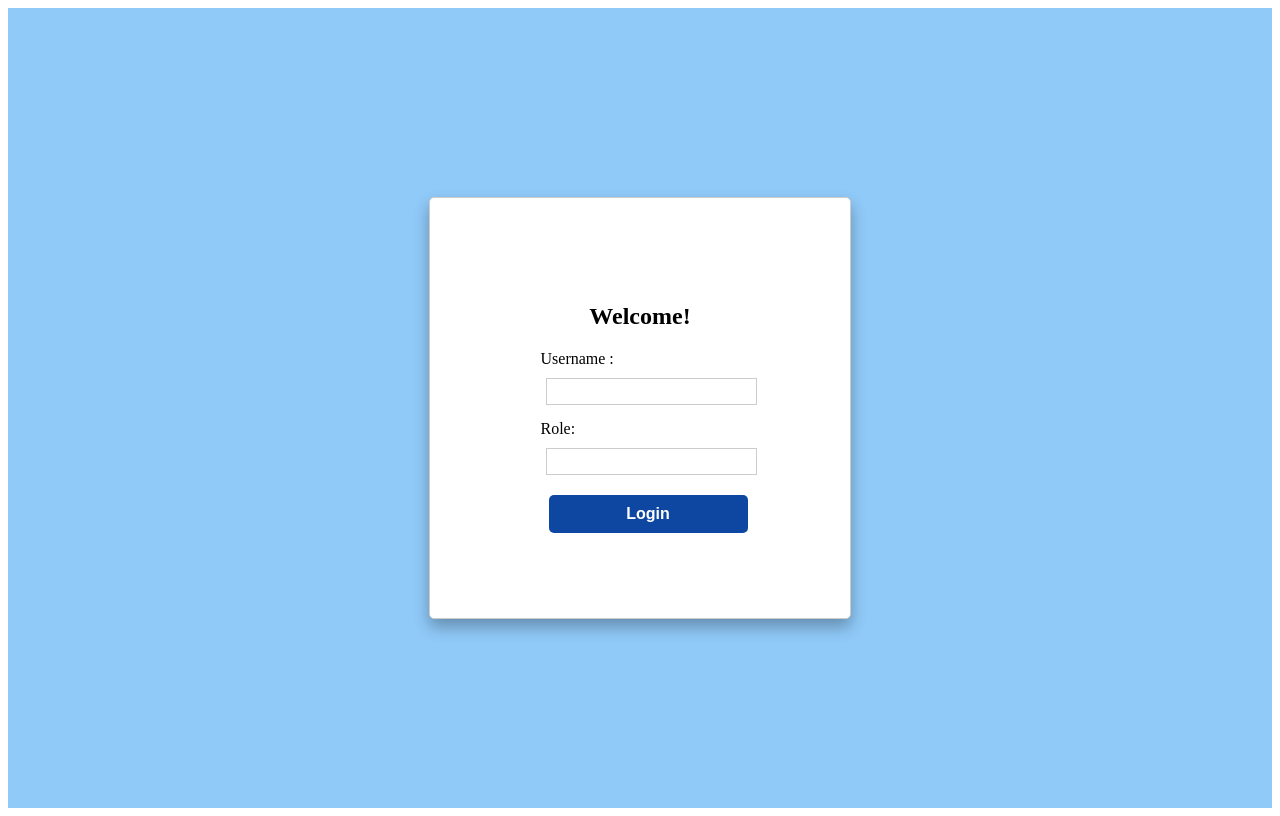
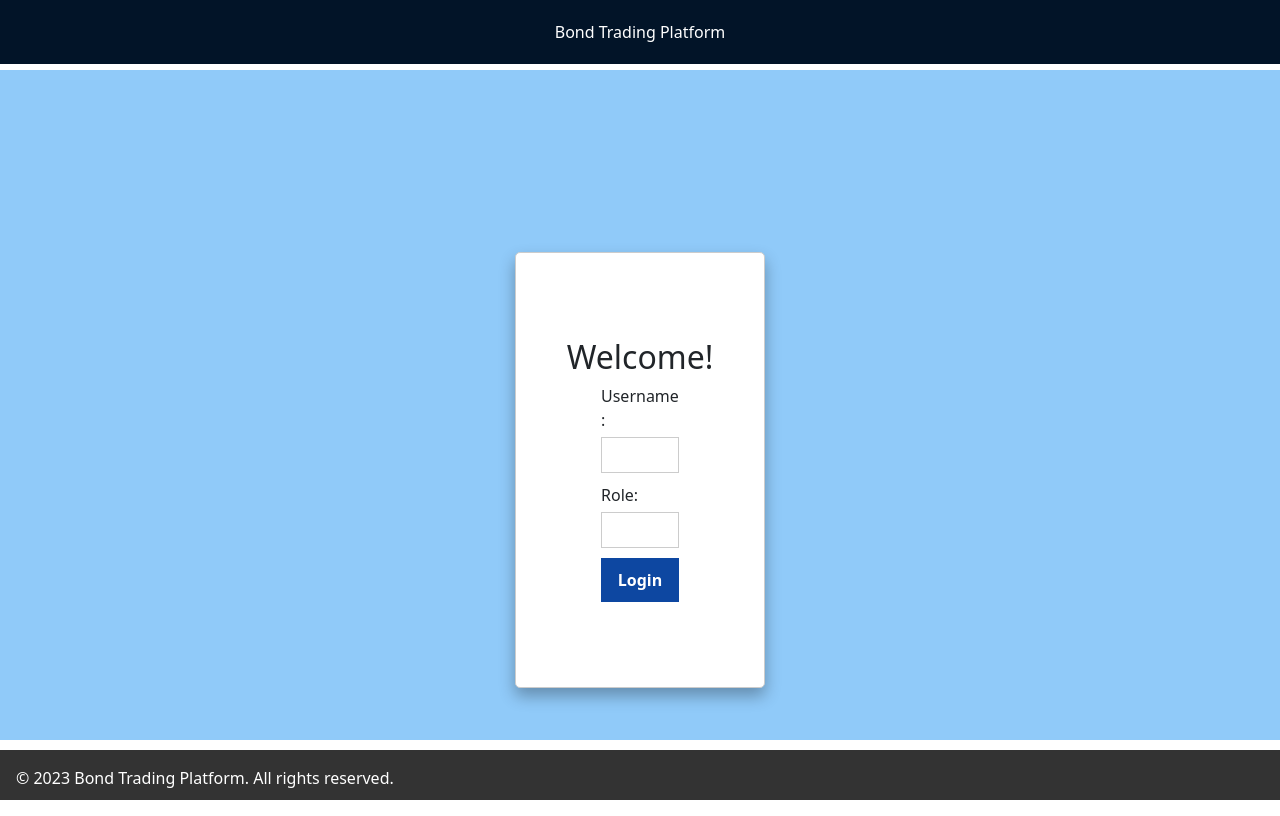
Before and after one commit to Gooner1886/Bonds-Frontend, a React (Create React App) app: page /trading-bonds-table in a window 1280 px wide. Built offline with nearby package versions, Linux system fonts and the light colour scheme.

Commit message:
SecurityDetailsTable frontend

```diff
--- a/package.json
+++ b/package.json
@@ -7,10 +7,13 @@
     "@testing-library/react": "^13.4.0",
     "@testing-library/user-event": "^13.5.0",
     "axios": "^1.4.0",
+    "bootstrap": "^5.3.1",
     "nodemon": "^3.0.1",
     "react": "^18.2.0",
     "react-dom": "^18.2.0",
+    "react-router-dom": "^6.14.2",
     "react-scripts": "5.0.1",
+    "reactstrap": "^9.2.0",
     "web-vitals": "^2.1.4"
   },
   "scripts": {
--- a/src/App.css
+++ b/src/App.css
@@ -5,7 +5,10 @@
   height: 100vh;
 }
 
-  header, nav, footer {
+
+header,
+nav,
+footer {
   background-color: #333;
   color: white;
   padding: 1rem;
@@ -29,6 +32,7 @@
 main {
   padding: 2rem;
 }
+
 button {
   padding: 8px 16px;
   margin: 5px;
@@ -48,9 +52,10 @@ button {
   border-collapse: collapse;
 }
 
-  th, td {
+th,
+td {
   border: 1px solid #ccc;
-    padding: 10px;
+  padding: 5px;
   text-align: left;
 }
 
@@ -62,3 +67,70 @@ button {
 .main {
   padding: 20px;
 }
+
+.header {
+  background-color: #021428;
+  color: #fff;
+  padding: 20px 15px;
+  text-align: center;
+  justify-content: center;
+  align-items: center;
+
+}
+
+
+.scrollable-table {
+  max-height: 400px;
+  /* Set your desired max height */
+  overflow-y: auto;
+}
+
+.table thead {
+  position: sticky;
+  top: 0;
+  background-color: white;
+}
+
+/* .body {
+  position: fixed;
+  top: 0;
+  left: 0;
+  right: 0;
+  bottom: 0;
+  z-index: 1000;
+  width: 100%;
+  height: 100vh;
+  overflow: hidden;
+} */
+
+.body {
+  height: 100%;
+  width: 100%;
+}
+
+.bodyh {
+  position: absolute;
+  top: 0px;
+  left: 0px;
+  height: 200px;
+  right: 0px;
+  overflow: hidden;
+}
+
+.bodyc {
+  position: absolute;
+  top: 70px;
+  bottom: 60px;
+  left: 0px;
+  right: 0px;
+  overflow: hidden;
+}
+
+.bodyf {
+  position: absolute;
+  bottom: 0px;
+  height: 50px;
+  left: 0px;
+  right: 0px;
+  overflow: hidden;
+}
--- a/src/App.js
+++ b/src/App.js
@@ -1,27 +1,40 @@
-import './App.css';
-import LoginPage from './components/LoginPage/Loginpage';
+import "./App.css";
+import { BrowserRouter as Router, Route, Routes, Link } from "react-router-dom";
+import Header from "./components/Header";
+import Footer from "./components/Footer";
+import Navigation from "./components/Navigation";
+import LoginPage from "./components/LoginPage/Loginpage";
+import TradingBondsTable from "./components/TradePage/TradingBondsTable";
+import SecurityDetailsTable from "./components/SecurityPage/SecurityDetailsTable";
 
 function App() {
   return (
-    <LoginPage/>
-    // <div className="App">
-    //   <Router>
-
-    //   <Header/>
-    //   <Navigation/>
-    //   <Routes>
-    //     <Route path="/" element={<Home/>} exact/>
-    //     <Route path="/about" element={<About/>} exact/>
-
-    //     <Route path="/wishlist" elements={<Wishlist/>} exact/>
-    //     <Route path="/trading-bonds-table" elements={<TradingBondsTable/>} exact/>
-    //     <Route path="/security-details-table" elements={<SecurityDetailsTable/>} exact/>
-    //     <Route path="/log-out" element={<LogOut/>}></Route>
-    //     </Routes>
-    //     <Footer/>
-
-    //   </Router>
-    // </div>
+    <div className="body">
+      <div className="bodyh">
+        <Header />
+      </div>
+      <div className="bodyc">
+        <LoginPage />
+      </div>
+      {/* <Navigation /> */}
+      {/* <Router>
+        <Routes>
+          <Route
+            path="/trading-bonds-table"
+            elements={<TradingBondsTable />}
+            exact
+          />
+          <Route
+            path="/security-details-table"
+            elements={<SecurityDetailsTable />}
+            exact
+          />
+        </Routes>
+      </Router> */}
+      <div className="bodyf">
+        <Footer />
+      </div>
+    </div>
   );
 }
 
--- /dev/null
+++ b/src/components/Footer.jsx
@@ -0,0 +1,7 @@
+import React from 'react';
+
+function Footer() {
+  return <footer>&copy; 2023 Bond Trading Platform. All rights reserved.</footer>;
+}
+
+export default Footer;
--- /dev/null
+++ b/src/components/Header.jsx
@@ -0,0 +1,11 @@
+import React from 'react';
+
+function Header() {
+  return (
+    <div className='header'>
+      Bond Trading Platform
+    </div>
+  );
+}
+
+export default Header;
--- a/src/components/Navigation/Navigation.js
+++ b/src/components/Navigation.js
@@ -15,8 +15,6 @@ function Navigation() {
         MarketNews</Link>
       <Link className="list-group-item list-group-item-action" tag="a" to="/wishlist"  action>
         wishlist</Link>*/}
-      <Link className=" right" tag="a" to="/log-out"  action>
-        LogOut</Link>
     </ul>
   );
 }
--- a/src/components/SecurityPage/SecurityDetailsTable.jsx
+++ b/src/components/SecurityPage/SecurityDetailsTable.jsx
@@ -5,43 +5,56 @@ function SecurityDetailsTable() {
   const [data, setData] = useState([]);
 
   useEffect(() => {
-    axios
-      .get("api_security_details")
-      .then((response) => {
+    const fetchData = async () => {
+      try {
+        const response = await axios.get('http://localhost:9010/bonds/security');
+        console.log(response.data)
         setData(response.data);
-      })
-      .catch((error) => {
-        console.error("Error fetching data:", error);
-      });
+      } catch (error) {
+        console.error('Error while fetching data:', error);
+      }
+    };
+
+    fetchData();
   }, []);
 
+  const handleRowClick = (row) => {
+    console.log('Clicked row:', row);
+  };
+
+
   return (
-    <div>
+    <div className="App">
+      <div className="table-container">
         <h2>Security Details Table</h2>
+        <div className="scrollable-table">
           <table className="table">
             <thead>
               <tr>
                 <th>ID</th>
                 <th>BOND</th>
+                <th>ISSUER</th>
                 <th>COUPON</th>
                 <th>FACE VALUE</th>
-            <th>CREDIT RATING</th>
                 <th>MATURITY DATE</th>
               </tr>
             </thead>
             <tbody>
               {data.map((row, index) => (
-            <tr key={index}>
-              <td>{row["BOND"]}</td>
-              <td>{row["COUPON"]}</td>
-              <td>{row["FACE VALUE"]}</td>
-              <td>{row["CREDIT RATING"]}</td>
-              <td>{row["MATURITY DATE"]}</td>
+                <tr key={index} onClick={handleRowClick}>
+                  <td>{row["id"]}</td>
+                  <td>{row["isin"]}</td>
+                  <td>{row["issuer"]}</td>
+                  <td>{row["coupon"]}</td>
+                  <td>{row["faceValue"]}</td>
+                  <td>{row["maturityDate"]}</td>
                 </tr>
               ))}
             </tbody>
           </table>
         </div>
+      </div>
+    </div>
   );
 }
 
--- a/src/components/TradePage/TradingBondsTable.jsx
+++ b/src/components/TradePage/TradingBondsTable.jsx
@@ -1,5 +1,4 @@
 import React, { useState, useEffect } from 'react';
-import Papa from 'papaparse';
 import axios from 'axios';
 
 
--- /dev/null
+++ b/src/index.css
@@ -0,0 +1,13 @@
+body {
+  margin: 0;
+  font-family: -apple-system, BlinkMacSystemFont, 'Segoe UI', 'Roboto', 'Oxygen',
+    'Ubuntu', 'Cantarell', 'Fira Sans', 'Droid Sans', 'Helvetica Neue',
+    sans-serif;
+  -webkit-font-smoothing: antialiased;
+  -moz-osx-font-smoothing: grayscale;
+}
+
+code {
+  font-family: source-code-pro, Menlo, Monaco, Consolas, 'Courier New',
+    monospace;
+}
```
Also changed, not shown: src/index.js (+2 -5 lines), src/components/SecurityPage/SecurityDetailsTable.css (added), 1 other file (tests, documents, lock files or other folders). Lines whose indentation alone changed are shown as unchanged.
